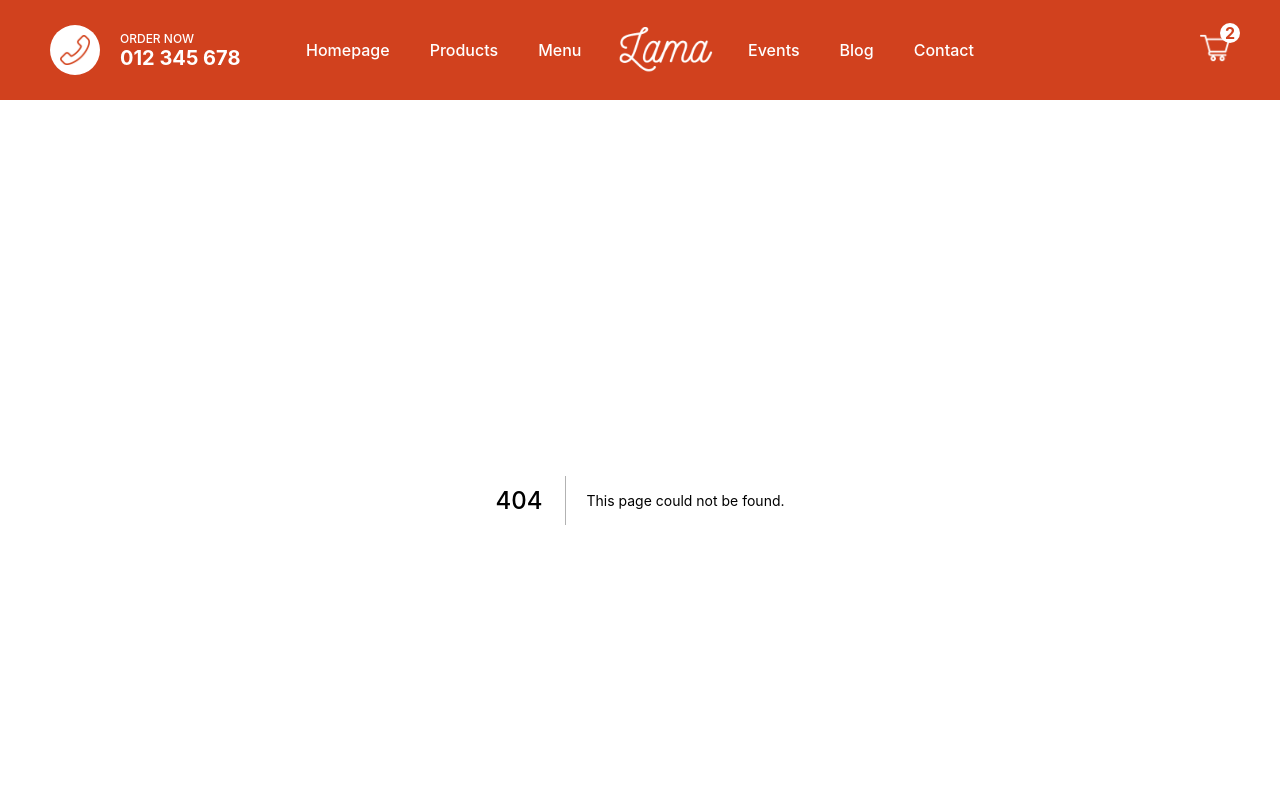
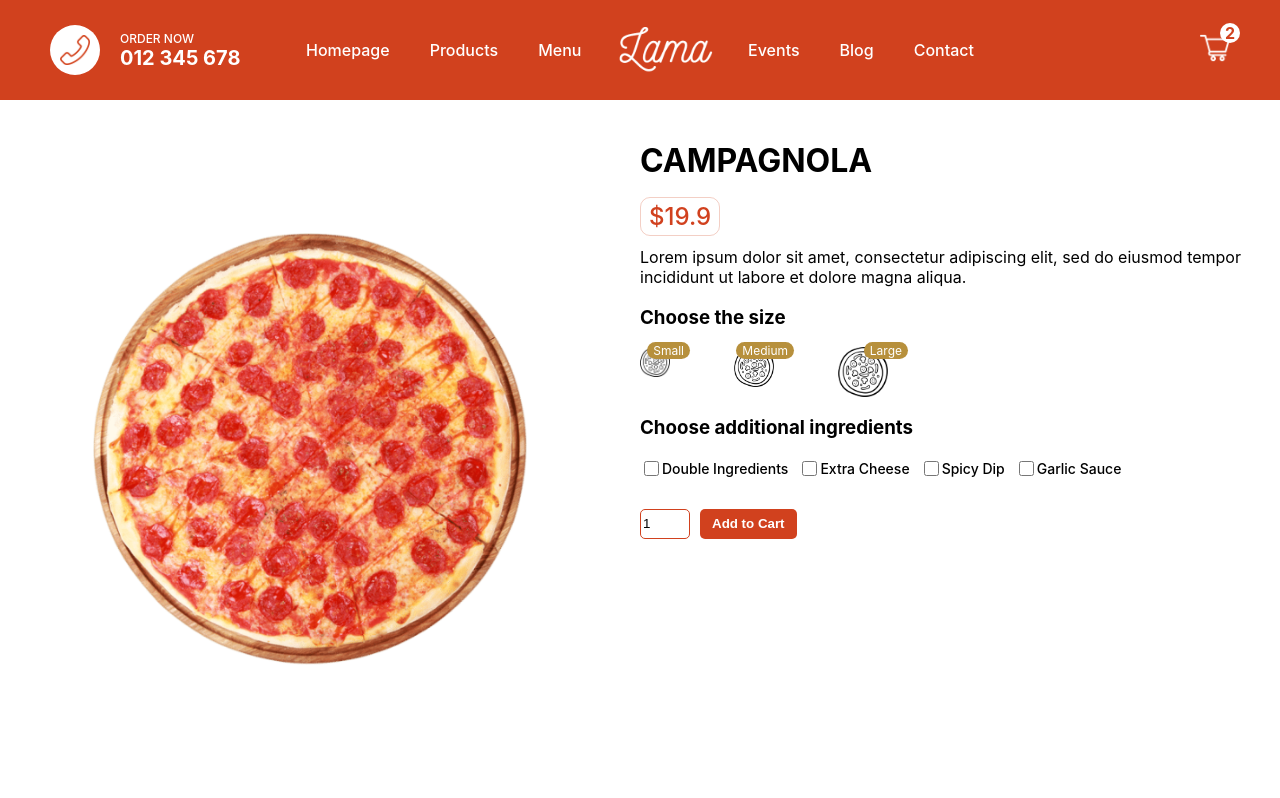
Before and after one commit to LucidJoy/Pizza-App, a Next.js app: page /product/1 in a window 1280 px wide. Before the commit this address had no page. Shown: the top 798 px of the page. Built offline with nearby package versions, Linux system fonts and the light colour scheme.

Commit message:
Product page design

```diff
--- /dev/null
+++ b/pages/product/[id].jsx
@@ -0,0 +1,101 @@
+import React, { useState } from "react";
+import Image from "next/image";
+
+import styles from "../../styles/Product.module.css";
+
+const Product = () => {
+  const [size, setSize] = useState(0);
+
+  const pizza = {
+    id: 1,
+    img: "/img/pizza.png",
+    name: "CAMPAGNOLA",
+    price: [19.9, 23.9, 27.9],
+    desc: "Lorem ipsum dolor sit amet, consectetur adipiscing elit, sed do eiusmod tempor incididunt ut labore et dolore magna aliqua.",
+  };
+
+  return (
+    <div className={styles.container}>
+      <div className={styles.left}>
+        <div className={styles.imgContainer}>
+          <Image src={pizza.img} alt="" objectFit="contain" layout="fill" />
+        </div>
+      </div>
+
+      <div className={styles.right}>
+        <h1 className={styles.title}>{pizza.name}</h1>
+        <span className={styles.price}>${pizza.price[size]}</span>
+        <p className={styles.desc}>{pizza.desc}</p>
+        <h3 className={styles.choose}>Choose the size</h3>
+
+        <div className={styles.sizes}>
+          <div className={styles.size} onClick={() => setSize(0)}>
+            <Image src="/img/size.png" layout="fill" alt="" />
+            <span className={styles.number}>Small</span>
+          </div>
+
+          <div className={styles.size} onClick={() => setSize(1)}>
+            <Image src="/img/size.png" layout="fill" alt="" />
+            <span className={styles.number}>Medium</span>
+          </div>
+
+          <div className={styles.size} onClick={() => setSize(2)}>
+            <Image src="/img/size.png" layout="fill" alt="" />
+            <span className={styles.number}>Large</span>
+          </div>
+        </div>
+
+        <h3 className={styles.choose}>Choose additional ingredients</h3>
+
+        <div className={styles.ingredients}>
+          <div className={styles.option}>
+            <input
+              type="checkbox"
+              id="double"
+              name="double"
+              className={styles.checkbox}
+            />
+            <label htmlFor="double">Double Ingredients</label>
+          </div>
+
+          <div className={styles.option}>
+            <input
+              type="checkbox"
+              id="cheese"
+              name="cheese"
+              className={styles.checkbox}
+            />
+            <label htmlFor="cheese">Extra Cheese</label>
+          </div>
+
+          <div className={styles.option}>
+            <input
+              type="checkbox"
+              id="spicy"
+              name="spicy"
+              className={styles.checkbox}
+            />
+            <label htmlFor="spicy">Spicy Dip</label>
+          </div>
+
+          <div className={styles.option}>
+            <input
+              type="checkbox"
+              id="garlic"
+              name="garlic"
+              className={styles.checkbox}
+            />
+            <label htmlFor="garlic">Garlic Sauce</label>
+          </div>
+        </div>
+
+        <div className={styles.add}>
+          <input type="number" defaultValue={1} className={styles.quantity} />
+          <button className={styles.button}>Add to Cart</button>
+        </div>
+      </div>
+    </div>
+  );
+};
+
+export default Product;
--- /dev/null
+++ b/styles/Product.module.css
@@ -0,0 +1,109 @@
+.container {
+  height: calc(100vh - 100px);
+  display: flex;
+}
+
+.left {
+  flex: 1;
+  height: 100%;
+  display: flex;
+  align-items: center;
+  justify-content: center;
+}
+
+.right {
+  flex: 1;
+  padding: 20px;
+}
+
+.imgContainer {
+  width: 70%;
+  height: 70%;
+  position: relative;
+}
+
+.price {
+  color: #d1411e;
+  font-size: 24px;
+  font-weight: 500;
+  border: 1px solid #d1421e41;
+  padding: 4px 8px;
+  border-radius: 10px;
+}
+
+.sizes {
+  display: flex;
+  width: 40%;
+  justify-content: space-between;
+}
+
+.size {
+  width: 30px;
+  height: 30px;
+  position: relative;
+  cursor: pointer;
+}
+
+.size:nth-child(2) {
+  width: 40px;
+  height: 40px;
+}
+
+.size:last-child {
+  width: 50px;
+  height: 50px;
+}
+
+.number {
+  position: absolute;
+  top: -5px;
+  right: -20px;
+  background-color: #b7903c;
+  color: white;
+  font-size: 12px;
+  padding: 1px 6px;
+  border-radius: 10px;
+  text-align: center;
+}
+
+.ingredients {
+  display: flex;
+  margin-bottom: 30px;
+}
+
+.option {
+  display: flex;
+  align-items: center;
+  margin-right: 10px;
+  font-size: 14px;
+  font-weight: 500;
+}
+
+.checkbox {
+  height: 15px;
+  width: 15px;
+}
+
+.quantity {
+  width: 50px;
+  height: 30px;
+  border: 1px solid #d1411e;
+  border-radius: 5px;
+}
+
+.button {
+  height: 30px;
+  margin-left: 10px;
+  background-color: #d1411e;
+  border: none;
+  color: white;
+  cursor: pointer;
+  font-weight: bold;
+  padding: 6px 12px;
+  border-radius: 5px;
+}
+
+.button:hover {
+  background-color: #ee542e;
+  transition: all 100ms ease-in-out;
+}
```
